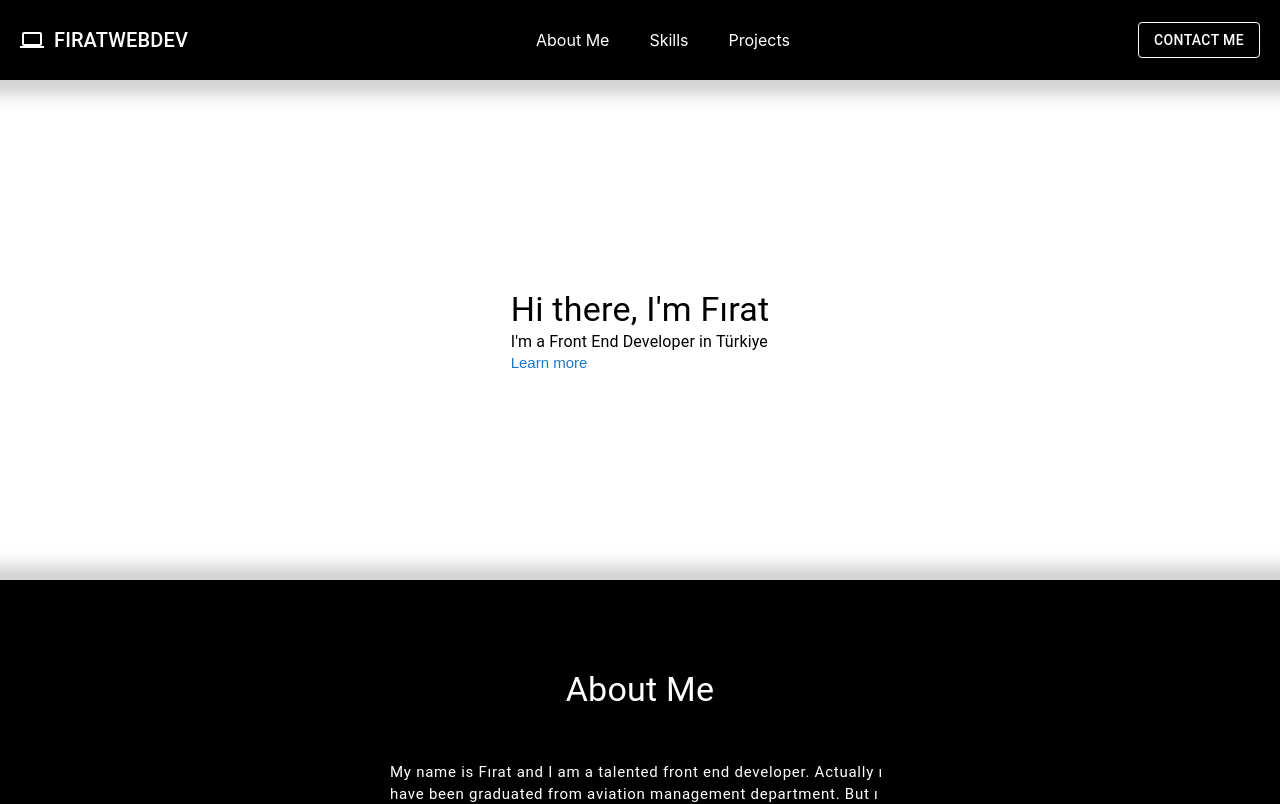
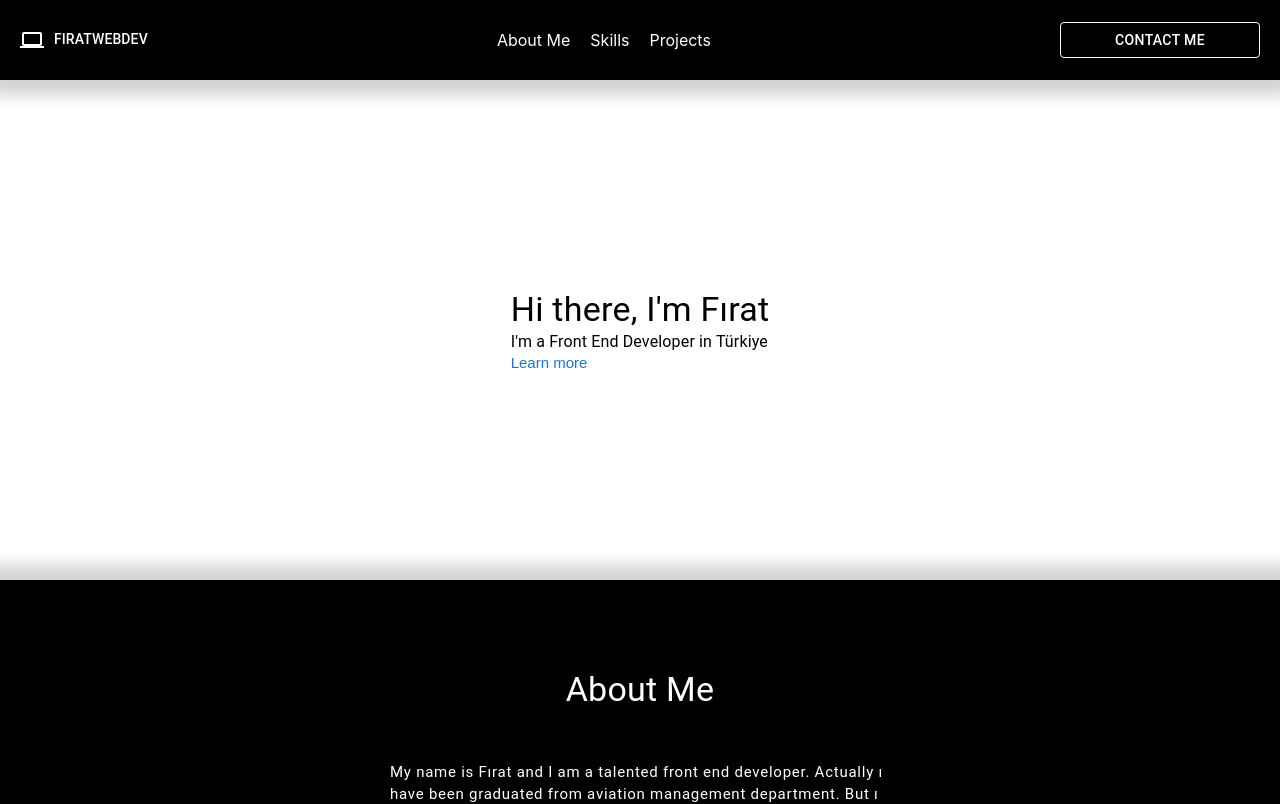
Before and after one commit to FiratSomek/Portfolio-react, a React (Create React App) app: page / in a window 1280 px wide. Shown: the top 804 px of the page. Built offline with nearby package versions, Linux system fonts and the light colour scheme.

Commit message:
Update index.tsx

```diff
--- a/src/components/Header/index.tsx
+++ b/src/components/Header/index.tsx
@@ -19,14 +19,14 @@ export const Header = ({
     <div className="header-container">
       <div className="header-title">
         <LaptopIcon className="laptop-icon" />
-        <Typography variant="h6">FIRATWEBDEV</Typography>
+        <Typography variant="subtitle2">FIRATWEBDEV</Typography>
       </div>
       <div>
         <nav>
           <Link
             className="link"
             underline="hover"
-            margin="0 20px"
+            margin="0 10px"
             color="inherit"
             onClick={onAboutClick}
           >
@@ -35,7 +35,7 @@ export const Header = ({
           <Link
             className="link"
             underline="hover"
-            margin="0 20px"
+            margin="0 10px"
             color="inherit"
             onClick={onSkillsClick}
           >
@@ -44,7 +44,7 @@ export const Header = ({
           <Link
             className="link"
             underline="hover"
-            margin="0 20px"
+            margin="0 10px"
             color="inherit"
             onClick={onProjectsClick}
           >
@@ -54,9 +54,15 @@ export const Header = ({
       </div>
       <div>
         <Button
+          sx={{
+            width: {
+              xs: 100,
+              sm: 200,
+              size: 100,
+            },
+          }}
           className="contact-btn"
           variant="outlined"
-          size="medium"
           color="inherit"
           onClick={onContactClick}
         >
```
